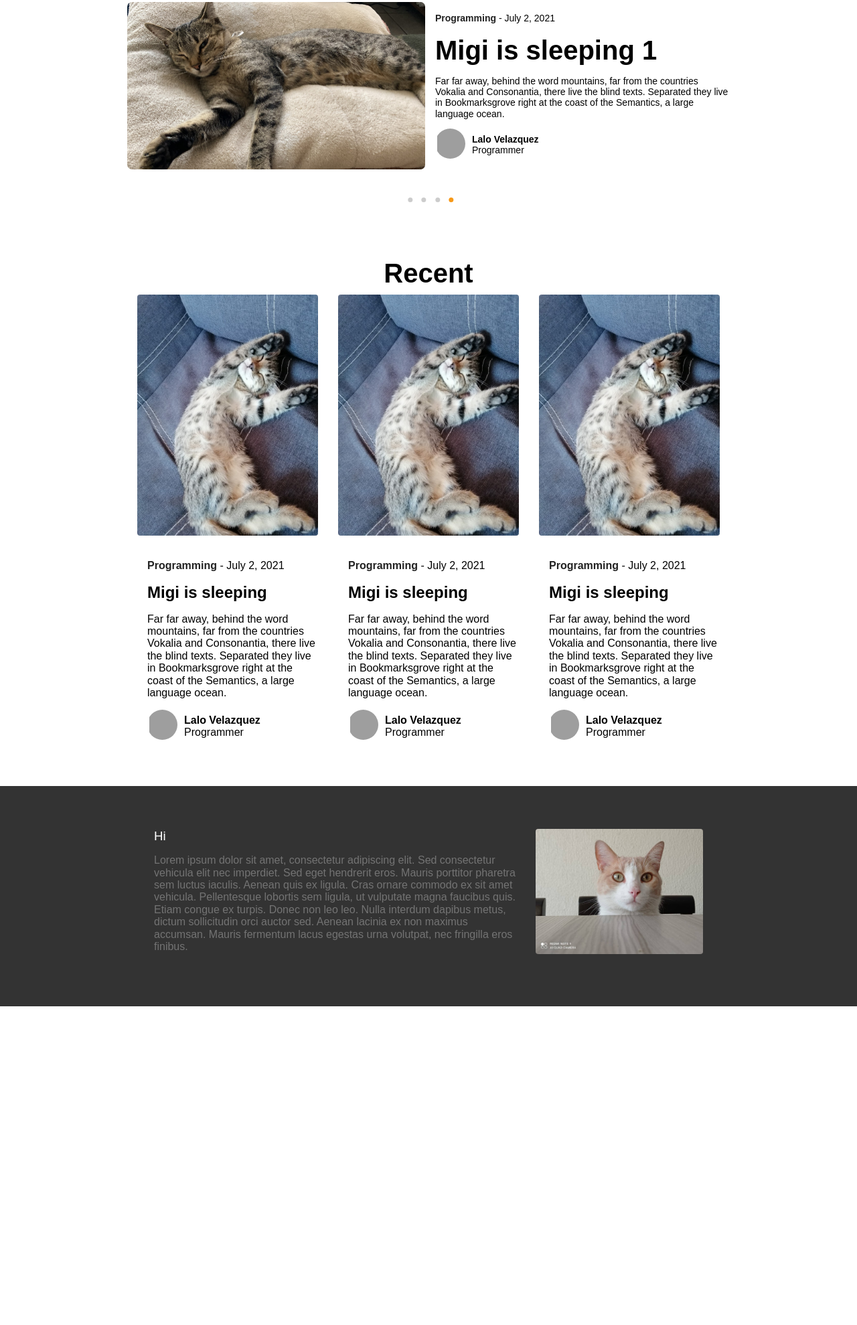
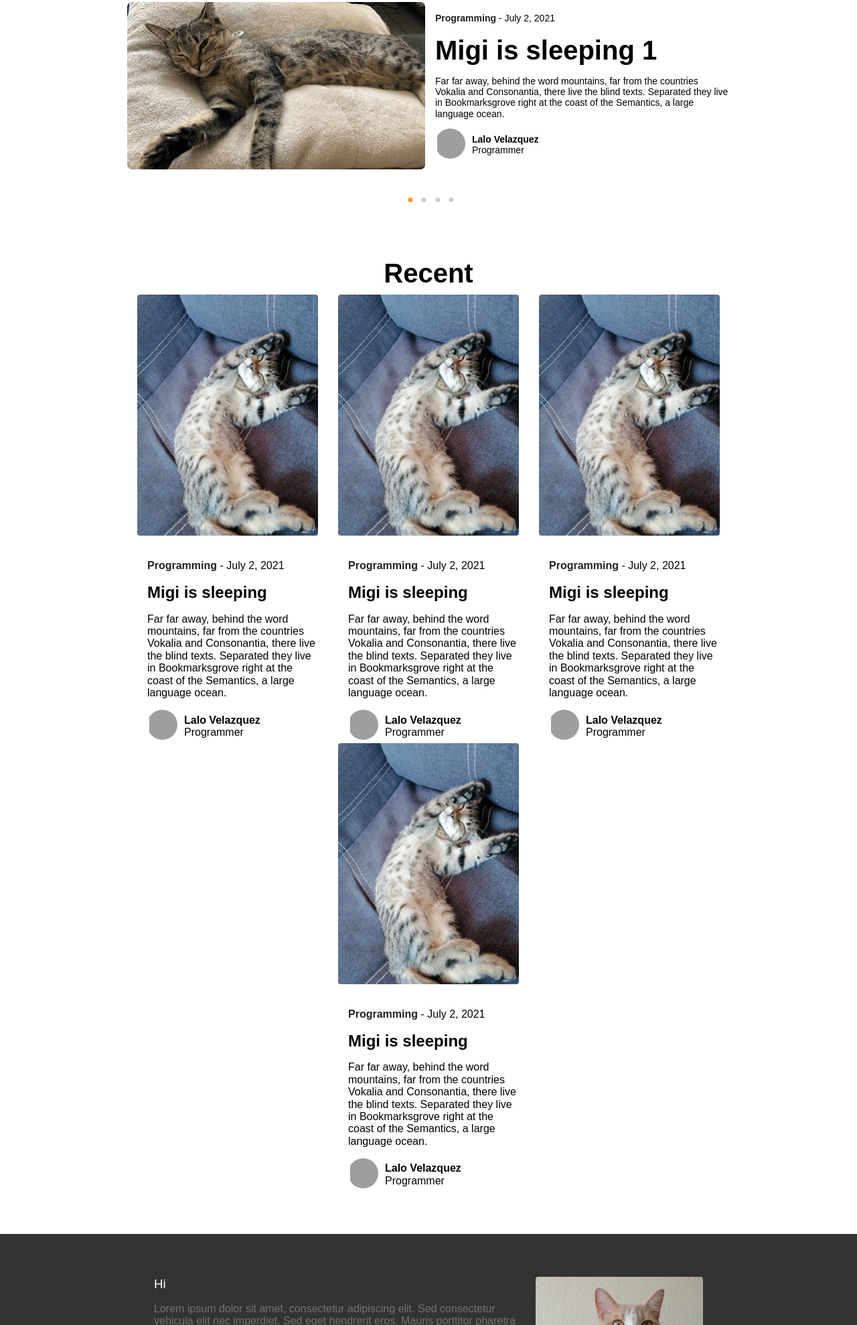
Before and after one commit to lalomx/bloglalo, a plain HTML site: page index.html in a window 1280 px wide. Shown: the part 702-2681 px from the top of the page at 67% size. Before the commit the page ends 2205 px from the top, so only its background shows below. Drawn offline with Linux system fonts and the light colour scheme; grey boxes are pictures that could not be loaded.

Commit message:
fix: Add slider

```diff
--- a/index.html
+++ b/index.html
@@ -59,10 +59,10 @@
               <div class="post__wrapper">
                 <div class="outer">
                   <div class="post__nav">
-                    <button type="button" class="post__nav__control"></button>
-                    <button type="button" class="post__nav__control"></button>
-                    <button type="button" class="post__nav__control"></button>
-                    <button type="button" class="post__nav__control post__nav__control-active"></button>
+                    <button type="button" class="post__nav__control" onclick="navClick(this, 0)"></button>
+                    <button type="button" class="post__nav__control" onclick="navClick(this, 1)"></button>
+                    <button type="button" class="post__nav__control" onclick="navClick(this, 2)"> </button>
+                    <button type="button" class="post__nav__control" onclick="navClick(this, 3)"></button>
                   </div>
                   <div class="post-indicator-hidden">
                     slide <span class="current">3</span> of 5
@@ -270,6 +270,31 @@
                   </div>
                 </div>
               </article>
+              <article class="col post-entry">
+                <div class="entry">
+                  <a href="#">
+                    <img class="mb-2" src="img/bb.jpeg"/>
+                  </a>
+                </div>
+                <div class="content">
+                  <div class="post-meta">
+                    <span class="category">Programming</span>
+                    -
+                    <span>July 2, 2021</span>
+                  </div>
+                  <h2 class="sub-heading">Migi is sleeping</h2>
+                  <p>Far far away, behind the word mountains, far from the countries Vokalia and Consonantia, there live the blind texts. Separated they live in Bookmarksgrove right at the coast of the Semantics, a large language ocean.</p>
+                  <div class="post-author">
+                    <div class="post-author__pic">
+                      <img src="img/me.jpeg" />
+                    </div>
+                    <div class="text">
+                      <strong>Lalo Velazquez</strong>
+                      <span>Programmer</span>
+                    </div>
+                  </div>
+                </div>
+              </article>
             </div>
           </div>
         </section>
--- a/js/slider.js
+++ b/js/slider.js
@@ -1,10 +1,11 @@
 var slideWrapperEl = document.querySelector('#posts-slide');
 var slideItms = document.querySelectorAll('#posts-slide .item');
+var navButtons = document.querySelectorAll('button.post__nav__control');
 var slideIdx = 0;
 
-console.log(slideItms);
 var percent = [-25, -50, -75, 0]
 slideItms[slideIdx].classList.toggle('active')
+navButtons[slideIdx].classList.toggle('post__nav__control-active')
 window.setInterval(function () {
   var last = slideIdx
   slideWrapperEl.style.transform = 'translate3d(' + percent[slideIdx] + '%, 0px, 0px)'
@@ -12,6 +13,12 @@ window.setInterval(function () {
   if (slideIdx > percent.length - 1) {
     slideIdx = 0
   }
+  navButtons[slideIdx].classList.toggle('post__nav__control-active')
+  navButtons[last].classList.toggle('post__nav__control-active')
   slideItms[slideIdx].classList.toggle('active')
   slideItms[last].classList.toggle('active')
 }, 6500)
+
+function navClick(el, idx) {
+  console.table("click", el, idx)
+}
```
